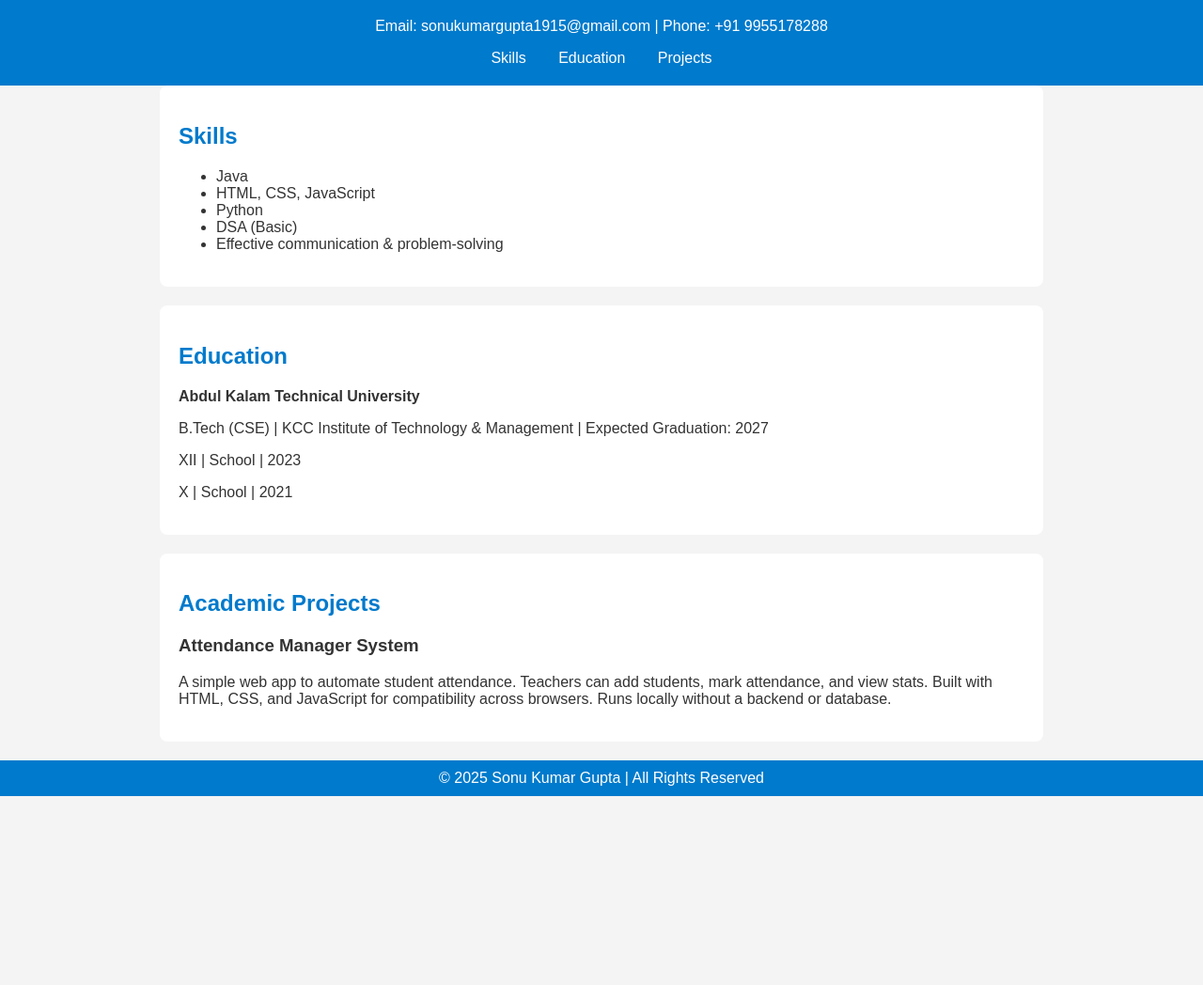
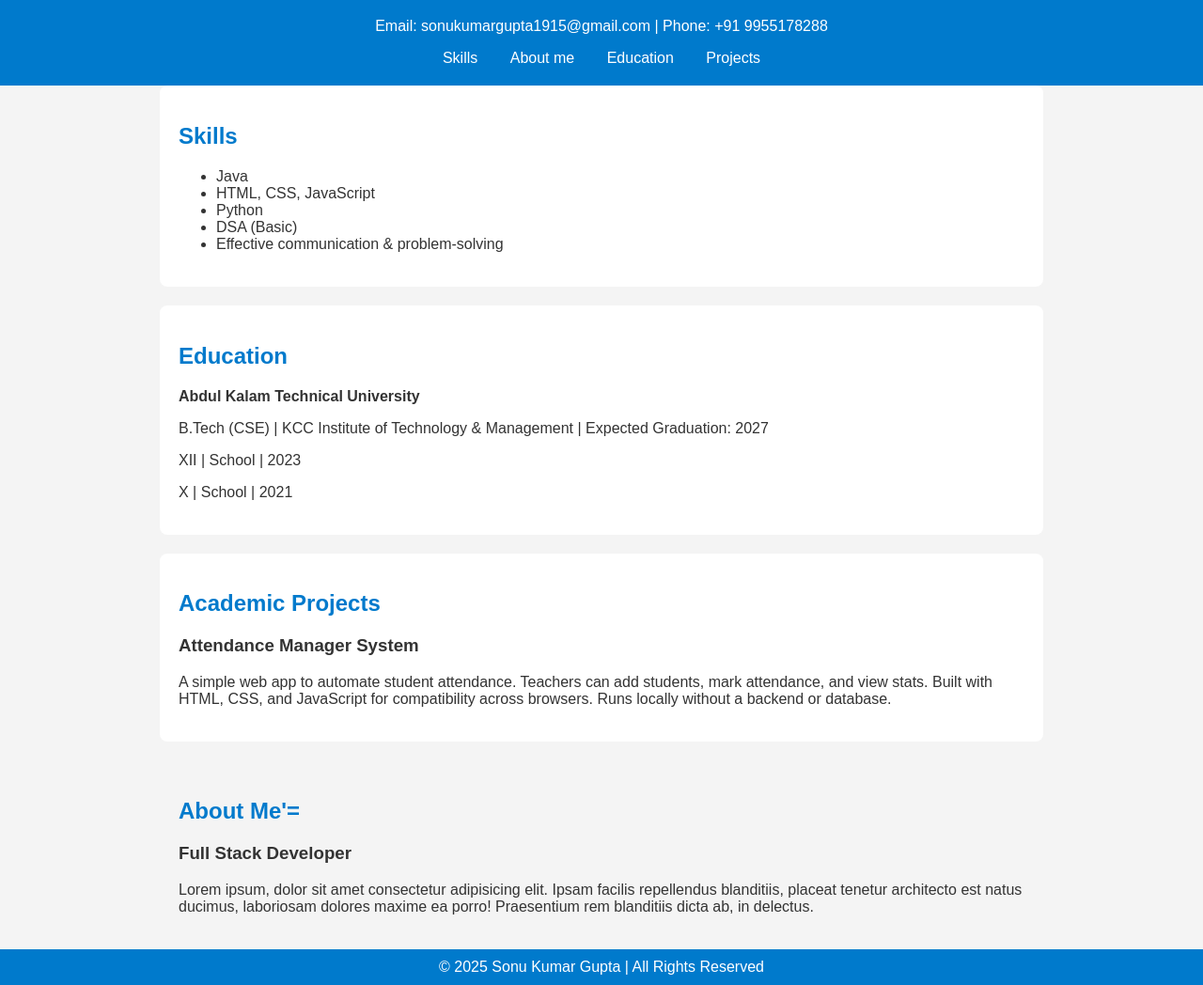
Before and after one commit to Sonukrgupta1915/thesonukumargupta, a plain HTML site: page index.html in a window 1280 px wide. Shown: the part 81-1129 px from the top of the page at 94% size. Before the commit the page ends 928 px from the top, so only its background shows below. Drawn offline with Linux system fonts and the light colour scheme.

Commit message:
added about page

```diff
--- a/index.html
+++ b/index.html
@@ -46,6 +46,7 @@
     <p>Email: sonukumargupta1915@gmail.com | Phone: +91 9955178288</p>
     <nav>
         <a href="#skills">Skills</a>
+        <a href="#about">About me</a>
         <a href="#education">Education</a>
         <a href="#projects">Projects</a>
     </nav>
@@ -76,6 +77,12 @@
     <p>A simple web app to automate student attendance. Teachers can add students, mark attendance, and view stats. Built with HTML, CSS, and JavaScript for compatibility across browsers. Runs locally without a backend or database.</p>
 </section>
 
+<section id="about">
+    <h2>About Me'=</h2>
+    <h3>Full Stack Developer</h3>
+    <p>Lorem ipsum, dolor sit amet consectetur adipisicing elit. Ipsam facilis repellendus blanditiis, placeat tenetur architecto est natus ducimus, laboriosam dolores maxime ea porro! Praesentium rem blanditiis dicta ab, in delectus.</p>
+</section>
+
 <footer style="background:#007acc;color:white;text-align:center;padding:10px;">
     &copy; 2025 Sonu Kumar Gupta | All Rights Reserved
 </footer>
```
